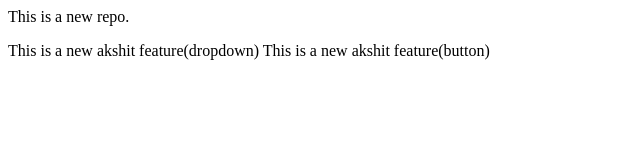
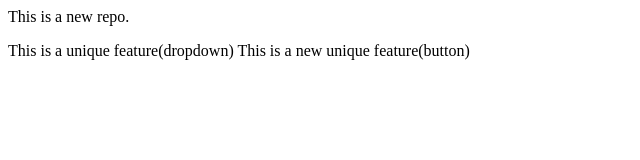
Before and after one commit to Khushi28020/localrepo, a plain HTML site: page index.html in a window 1280 px wide. Shown: the full height of the page, 0-640 px from the left. Drawn offline with Linux system fonts and the light colour scheme.

Commit message:
Add new unique

```diff
--- a/index.html
+++ b/index.html
@@ -2,6 +2,6 @@
     This is a new repo.
 </p>
 <p>
-    This is a new akshit feature(dropdown)
-    This is a new akshit feature(button)
+    This is a unique feature(dropdown)
+    This is a new unique feature(button)
 </p>
```
